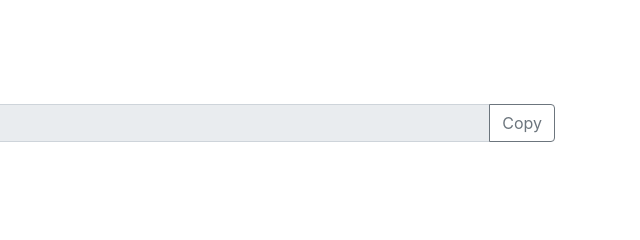
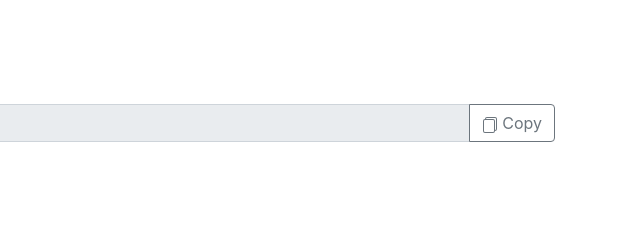
Before and after one commit to KevinNovak/Time-Zone-Picker, a plain HTML site: page index.html in a window 1280 px wide. Shown: the top 240 px of the page, 640-1280 px from the left. Drawn offline with nearby package versions, Linux system fonts and the light colour scheme.

Commit message:
Copy button

```diff
--- a/index.html
+++ b/index.html
@@ -30,6 +30,22 @@
                                 class="btn btn-outline-secondary"
                                 type="button"
                             >
+                                <svg
+                                    class="bi bi-files"
+                                    width="1em"
+                                    height="1em"
+                                    viewBox="0 0 16 16"
+                                    fill="currentColor"
+                                    xmlns="http://www.w3.org/2000/svg"
+                                >
+                                    <path
+                                        fill-rule="evenodd"
+                                        d="M3 2h8a2 2 0 0 1 2 2v10a2 2 0 0 1-2 2H3a2 2 0 0 1-2-2V4a2 2 0 0 1 2-2zm0 1a1 1 0 0 0-1 1v10a1 1 0 0 0 1 1h8a1 1 0 0 0 1-1V4a1 1 0 0 0-1-1H3z"
+                                    />
+                                    <path
+                                        d="M5 0h8a2 2 0 0 1 2 2v10a2 2 0 0 1-2 2v-1a1 1 0 0 0 1-1V2a1 1 0 0 0-1-1H5a1 1 0 0 0-1 1H3a2 2 0 0 1 2-2z"
+                                    />
+                                </svg>
                                 Copy
                             </button>
                         </div>
```
